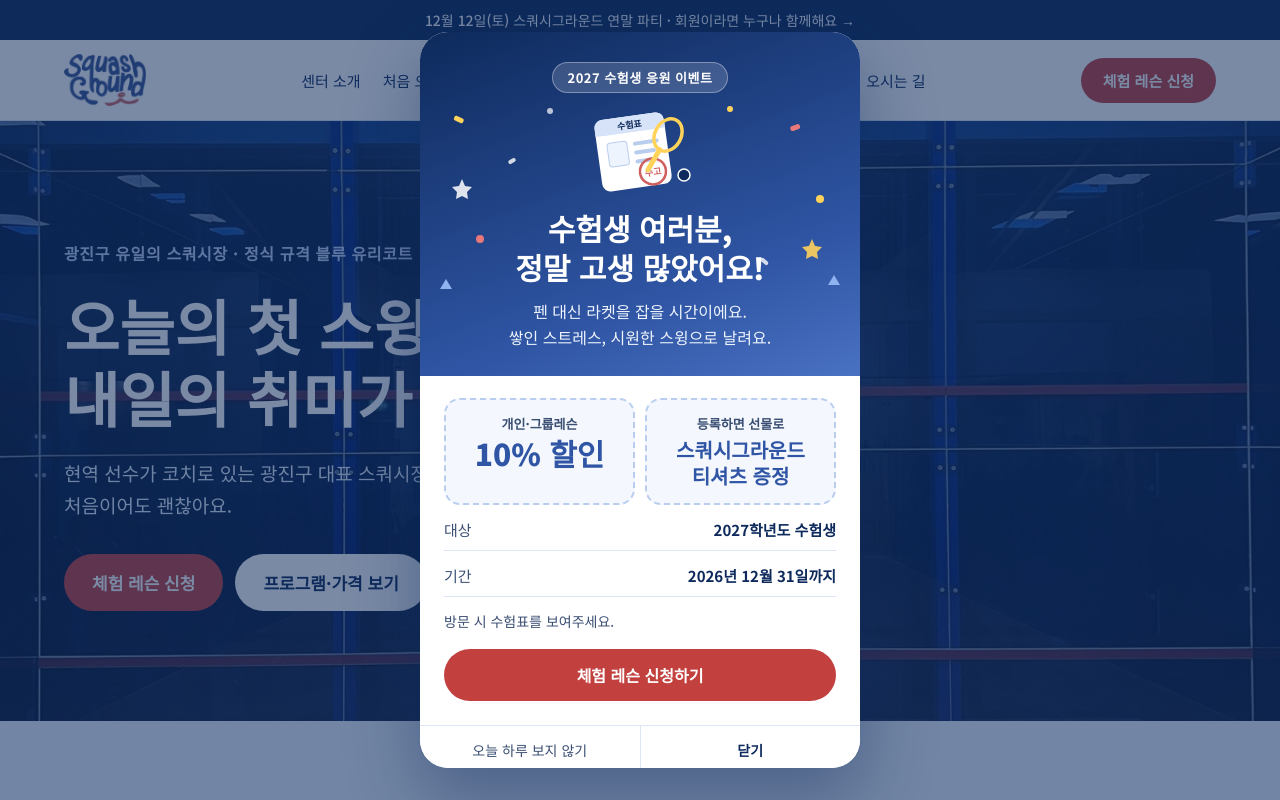
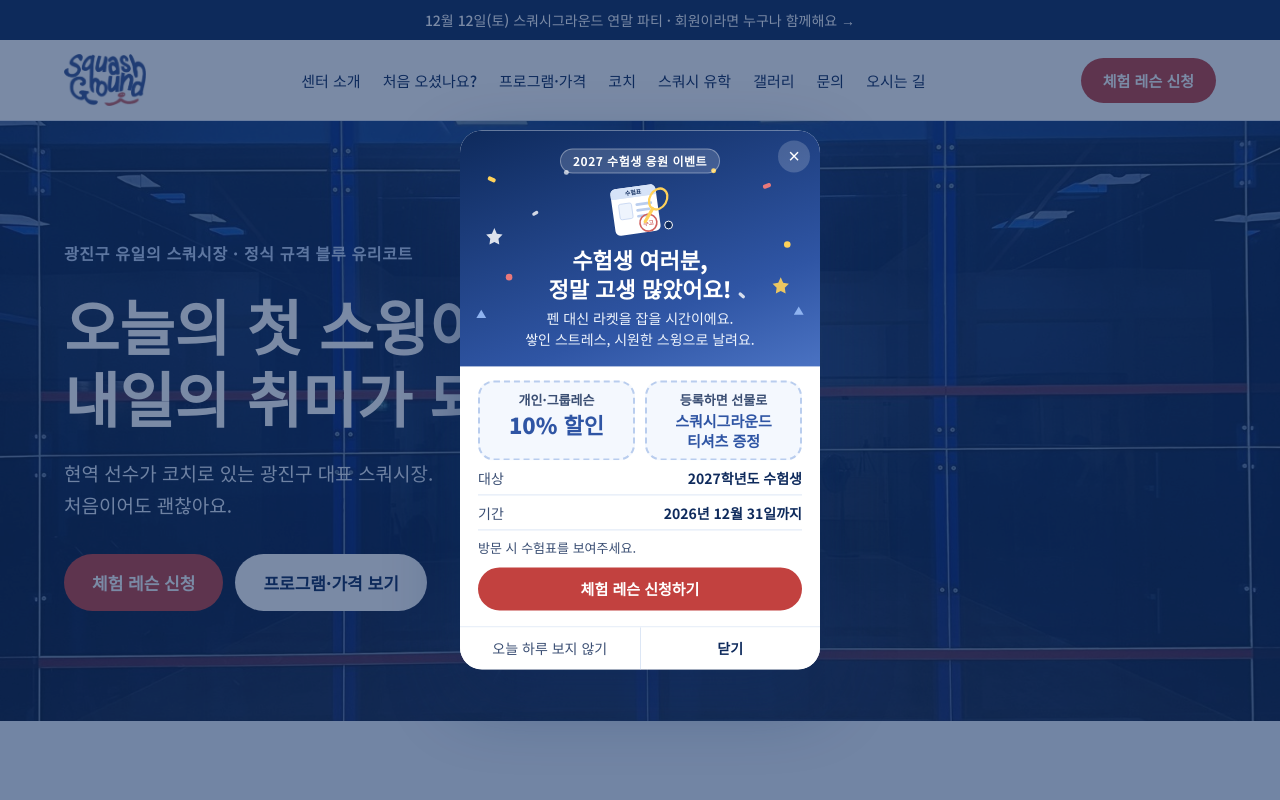
Before and after one commit to gm34bba00/sqaushground, a plain HTML site: page index.html in a window 1280 px wide. Shown: the top 800 px of the page. Drawn offline with Linux system fonts and the light colour scheme.

Commit message:
수험생 팝업 크기 축소, 닫기(×) 버튼 추가
Co-Authored-By: Claude Opus 5.5 <noreply@anthropic.com>
Claude-Session: https://claude.ai/code/session_01BVQbzQHNXVHHSBS8TEh5qH

```diff
--- a/index.html
+++ b/index.html
@@ -37,6 +37,7 @@ section{scroll-margin-top:84px}
   .site-header img{height:40px!important}
   h1{font-size:36px!important}
   h2{font-size:28px!important}
+  #popup h2{font-size:22px!important}
   section>div{padding-top:56px!important;padding-bottom:56px!important}
   #top>div{padding-top:72px!important;padding-bottom:64px!important}
   [style*="height: 420px"],[style*="height: 372px"]{height:280px!important}
@@ -53,8 +54,8 @@ section{scroll-margin-top:84px}
 
   <!-- 수험생 할인 팝업 -->
   <div id="popup" hidden>
-    <div role="dialog" aria-labelledby="popup-title" style="position: absolute; z-index: 10; top: 140px; left: 50%; transform: translateX(-50%); width: calc(100% - 32px); max-width: 440px; background: #ffffff; border-radius: 28px; overflow: hidden; box-shadow: 0 28px 70px rgba(14, 42, 92, 0.4);">
-      <div style="position: relative; overflow: hidden; background: linear-gradient(160deg, #0E2A5C 0%, #2F55A4 70%, #4A72C2 100%); color: #ffffff; padding: 30px 28px 26px; display: flex; flex-direction: column; gap: 12px; text-align: center; align-items: center;">
+    <div role="dialog" aria-labelledby="popup-title" style="position: absolute; z-index: 10; top: 120px; left: 50%; transform: translateX(-50%); width: calc(100% - 40px); max-width: 360px; background: #ffffff; border-radius: 22px; overflow: hidden; box-shadow: 0 28px 70px rgba(14, 42, 92, 0.4);">
+      <div style="position: relative; overflow: hidden; background: linear-gradient(160deg, #0E2A5C 0%, #2F55A4 70%, #4A72C2 100%); color: #ffffff; padding: 18px 20px 16px; display: flex; flex-direction: column; gap: 6px; text-align: center; align-items: center;">
         <svg aria-hidden="true" width="440" height="230" viewBox="0 0 440 230" style="position: absolute; inset: 0; width: 100%; height: 100%; pointer-events: none;">
           <rect x="34" y="28" width="10" height="5" rx="2" fill="#FFD25A" transform="rotate(25 39 30)"/>
           <rect x="88" y="70" width="8" height="4" rx="2" fill="#ffffff" opacity="0.8" transform="rotate(-30 92 72)"/>
@@ -69,8 +70,9 @@ section{scroll-margin-top:84px}
           <path d="M392 150 l3 7 l7 1 l-5 5 l1 7 l-6 -3 l-6 3 l1 -7 l-5 -5 l7 -1 z" fill="#FFD25A" opacity="0.9"/>
           <path d="M42 90 l3 7 l7 1 l-5 5 l1 7 l-6 -3 l-6 3 l1 -7 l-5 -5 l7 -1 z" fill="#ffffff" opacity="0.85"/>
         </svg>
-        <p style="position: relative; margin: 0; display: inline-block; background: rgba(255,255,255,0.16); border: 1px solid rgba(255,255,255,0.35); border-radius: 999px; padding: 5px 14px; font-size: 13px; font-weight: 700; letter-spacing: 0.04em; color: #ffffff;">2027 수험생 응원 이벤트</p>
-        <svg aria-hidden="true" width="120" height="92" viewBox="0 0 120 92" style="position: relative;">
+        <button type="button" data-popup="close" aria-label="닫기" style="position: absolute; top: 10px; right: 10px; z-index: 2; width: 32px; height: 32px; border-radius: 999px; border: 0; background: rgba(255,255,255,0.18); color: #ffffff; font-size: 20px; line-height: 1; cursor: pointer;">×</button>
+        <p style="position: relative; margin: 0; display: inline-block; background: rgba(255,255,255,0.16); border: 1px solid rgba(255,255,255,0.35); border-radius: 999px; padding: 3px 12px; font-size: 12px; font-weight: 700; letter-spacing: 0.04em; color: #ffffff;">2027 수험생 응원 이벤트</p>
+        <svg aria-hidden="true" width="78" height="60" viewBox="0 0 120 92" style="position: relative;">
           <g transform="rotate(-8 60 46)">
             <rect x="18" y="10" width="70" height="72" rx="8" fill="#ffffff"/>
             <rect x="18" y="10" width="70" height="16" rx="8" fill="#D6E3F8"/>
@@ -89,28 +91,28 @@ section{scroll-margin-top:84px}
           </g>
           <circle cx="104" cy="70" r="6" fill="#0E2A5C" stroke="#ffffff" stroke-width="1.5"/>
         </svg>
-        <h2 id="popup-title" style="position: relative; margin: 0; font-size: 30px; font-weight: 900; line-height: 1.3;">수험생 여러분,<br>정말 고생 많았어요!</h2>
-        <p style="position: relative; margin: 0; font-size: 16px; line-height: 1.6; color: #EEF4FD;">펜 대신 라켓을 잡을 시간이에요.<br>쌓인 스트레스, 시원한 스윙으로 날려요.</p>
+        <h2 id="popup-title" style="position: relative; margin: 0; font-size: 22px; font-weight: 900; line-height: 1.3;">수험생 여러분,<br>정말 고생 많았어요!</h2>
+        <p style="position: relative; margin: 0; font-size: 14px; line-height: 1.5; color: #EEF4FD;">펜 대신 라켓을 잡을 시간이에요.<br>쌓인 스트레스, 시원한 스윙으로 날려요.</p>
       </div>
-      <div style="padding: 22px 24px 24px; display: flex; flex-direction: column; gap: 14px;">
+      <div style="padding: 14px 18px 16px; display: flex; flex-direction: column; gap: 8px;">
         <div style="display: flex; gap: 10px;">
-          <div style="flex: 1 1 0; border: 2px dashed #B9CDEE; border-radius: 16px; background: #F4F8FE; padding: 14px 10px; text-align: center; display: flex; flex-direction: column; gap: 4px;">
+          <div style="flex: 1 1 0; border: 2px dashed #B9CDEE; border-radius: 16px; background: #F4F8FE; padding: 8px 6px; text-align: center; display: flex; flex-direction: column; gap: 2px;">
             <span style="font-size: 13px; color: #3A4E73; font-weight: 700;">개인·그룹레슨</span>
-            <strong style="font-size: 30px; font-weight: 900; color: #2F55A4; line-height: 1.1;">10% 할인</strong>
+            <strong style="font-size: 22px; font-weight: 900; color: #2F55A4; line-height: 1.2;">10% 할인</strong>
           </div>
-          <div style="flex: 1 1 0; border: 2px dashed #B9CDEE; border-radius: 16px; background: #F4F8FE; padding: 14px 10px; text-align: center; display: flex; flex-direction: column; gap: 4px;">
+          <div style="flex: 1 1 0; border: 2px dashed #B9CDEE; border-radius: 16px; background: #F4F8FE; padding: 8px 6px; text-align: center; display: flex; flex-direction: column; gap: 2px;">
             <span style="font-size: 13px; color: #3A4E73; font-weight: 700;">등록하면 선물로</span>
-            <strong style="font-size: 20px; font-weight: 900; color: #2F55A4; line-height: 1.3;">스쿼시그라운드<br>티셔츠 증정</strong>
+            <strong style="font-size: 15px; font-weight: 900; color: #2F55A4; line-height: 1.3;">스쿼시그라운드<br>티셔츠 증정</strong>
           </div>
         </div>
-        <div style="display: flex; justify-content: space-between; gap: 12px; font-size: 15px; border-bottom: 1px solid #DCE6F5; padding-bottom: 10px;"><span style="color: #3A4E73;">대상</span><strong>2027학년도 수험생</strong></div>
-        <div style="display: flex; justify-content: space-between; gap: 12px; font-size: 15px; border-bottom: 1px solid #DCE6F5; padding-bottom: 10px;"><span style="color: #3A4E73;">기간</span><strong>2026년 12월 31일까지</strong></div>
-        <p style="margin: 0; font-size: 14px; color: #3A4E73;">방문 시 수험표를 보여주세요.</p>
-        <a href="https://naver.me/x3HdY9GS" target="_blank" rel="noopener" style="margin-top: 4px; text-align: center; background: #C2413F; color: #ffffff; text-decoration: none; font-weight: 700; font-size: 16px; padding: 14px 20px; border-radius: 999px;">체험 레슨 신청하기</a>
+        <div style="display: flex; justify-content: space-between; gap: 12px; font-size: 14px; border-bottom: 1px solid #DCE6F5; padding-bottom: 6px;"><span style="color: #3A4E73;">대상</span><strong>2027학년도 수험생</strong></div>
+        <div style="display: flex; justify-content: space-between; gap: 12px; font-size: 14px; border-bottom: 1px solid #DCE6F5; padding-bottom: 6px;"><span style="color: #3A4E73;">기간</span><strong>2026년 12월 31일까지</strong></div>
+        <p style="margin: 0; font-size: 13px; color: #3A4E73;">방문 시 수험표를 보여주세요.</p>
+        <a href="https://naver.me/x3HdY9GS" target="_blank" rel="noopener" style="margin-top: 2px; text-align: center; background: #C2413F; color: #ffffff; text-decoration: none; font-weight: 700; font-size: 15px; padding: 11px 18px; border-radius: 999px;">체험 레슨 신청하기</a>
       </div>
       <div style="display: flex; border-top: 1px solid #DCE6F5;">
-        <button type="button" data-popup="today" style="flex: 1 1 0; min-height: 48px; background: #ffffff; border: 0; border-right: 1px solid #DCE6F5; font-family: inherit; font-size: 14px; color: #3A4E73; cursor: pointer;">오늘 하루 보지 않기</button>
-        <button type="button" data-popup="close" style="flex: 1 1 0; min-height: 48px; background: #ffffff; border: 0; font-family: inherit; font-size: 14px; font-weight: 700; color: #0E2A5C; cursor: pointer;">닫기</button>
+        <button type="button" data-popup="today" style="flex: 1 1 0; min-height: 42px; background: #ffffff; border: 0; border-right: 1px solid #DCE6F5; font-family: inherit; font-size: 14px; color: #3A4E73; cursor: pointer;">오늘 하루 보지 않기</button>
+        <button type="button" data-popup="close" style="flex: 1 1 0; min-height: 42px; background: #ffffff; border: 0; font-family: inherit; font-size: 14px; font-weight: 700; color: #0E2A5C; cursor: pointer;">닫기</button>
       </div>
     </div>
   </div>
@@ -500,7 +502,7 @@ section{scroll-margin-top:84px}
   function close(){popup.hidden=true;backdrop.remove();}
   backdrop.addEventListener('click',close);
   document.addEventListener('keydown',function(e){if(e.key==='Escape')close();});
-  popup.querySelector('[data-popup="close"]').addEventListener('click',close);
+  popup.querySelectorAll('[data-popup="close"]').forEach(function(b){b.addEventListener('click',close);});
   popup.querySelector('[data-popup="today"]').addEventListener('click',function(){
     var t=new Date();t.setHours(24,0,0,0);
     try{localStorage.setItem(KEY,String(t.getTime()));}catch(e){}
```
